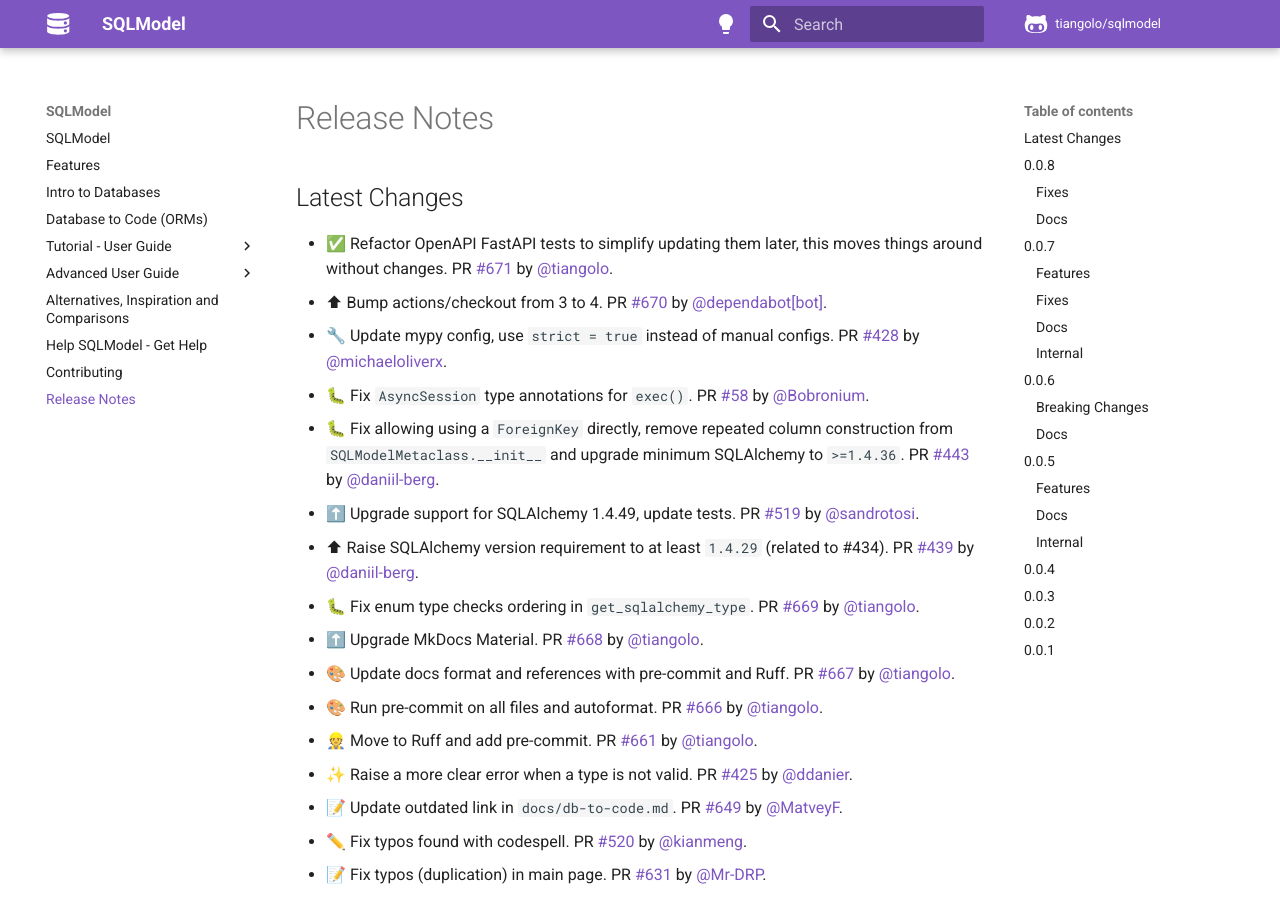
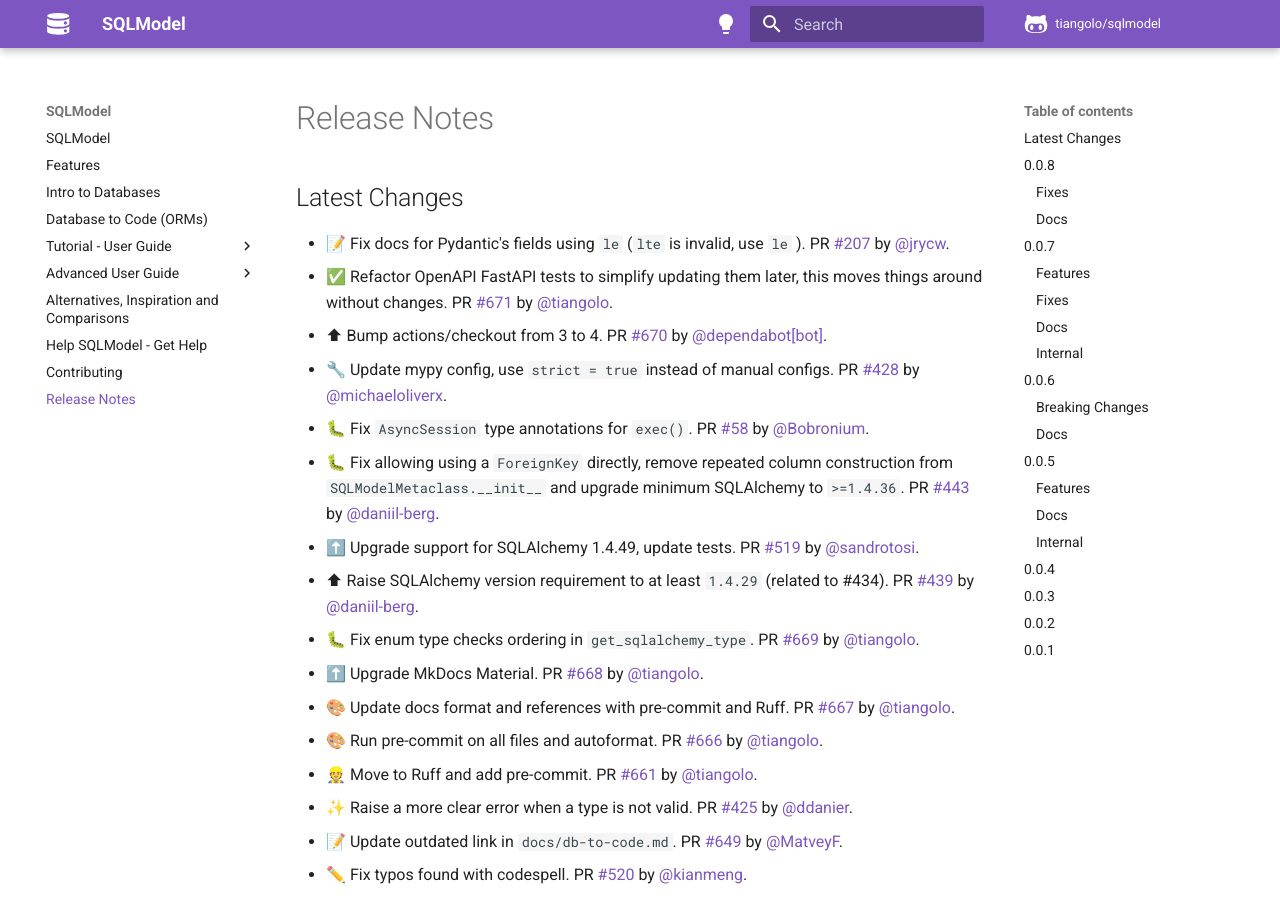
Before and after one commit to upmorpheus/Laravel-perfect, an MkDocs documentation site: the page built from docs/release-notes.md, in a window 1280 px wide and 900 px high. Built offline with MkDocs 1.6.1 and Material for MkDocs 9.7.7, drawn with Linux system fonts in a browser that asks for light colours; comment, search, counter and statistics services are not loaded.

Commit message:
📝 Update release notes

```diff
--- a/docs/release-notes.md
+++ b/docs/release-notes.md
@@ -2,6 +2,7 @@
 
 ## Latest Changes
 
+* 📝 Fix docs for Pydantic's fields using `le` (`lte` is invalid, use `le` ). PR [#207](https://github.com/tiangolo/sqlmodel/pull/207) by [@jrycw](https://github.com/jrycw).
 * ✅ Refactor OpenAPI FastAPI tests to simplify updating them later, this moves things around without changes. PR [#671](https://github.com/tiangolo/sqlmodel/pull/671) by [@tiangolo](https://github.com/tiangolo).
 * ⬆ Bump actions/checkout from 3 to 4. PR [#670](https://github.com/tiangolo/sqlmodel/pull/670) by [@dependabot[bot]](https://github.com/apps/dependabot).
 * 🔧 Update mypy config, use `strict = true` instead of manual configs. PR [#428](https://github.com/tiangolo/sqlmodel/pull/428) by [@michaeloliverx](https://github.com/michaeloliverx).
```
